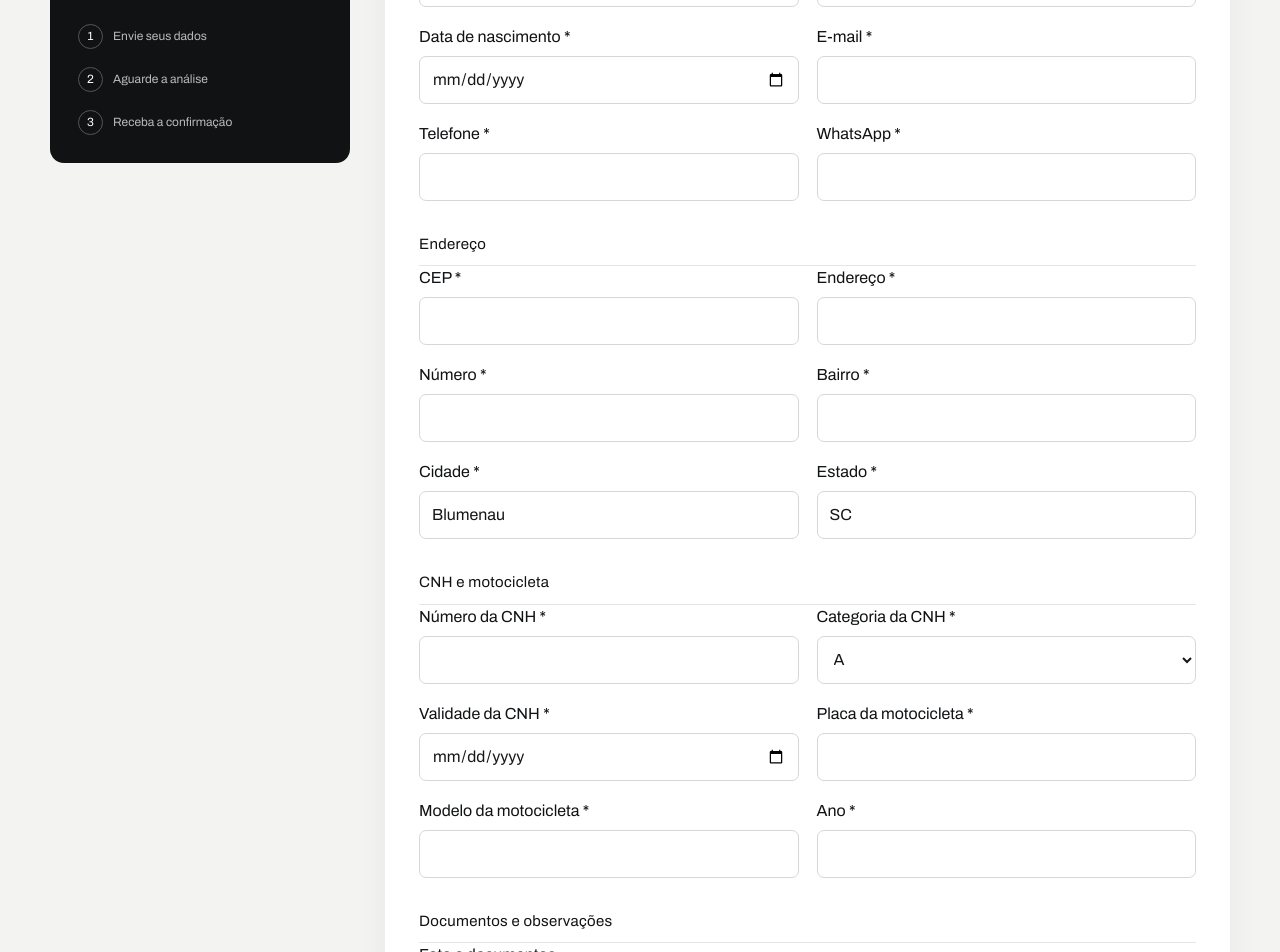
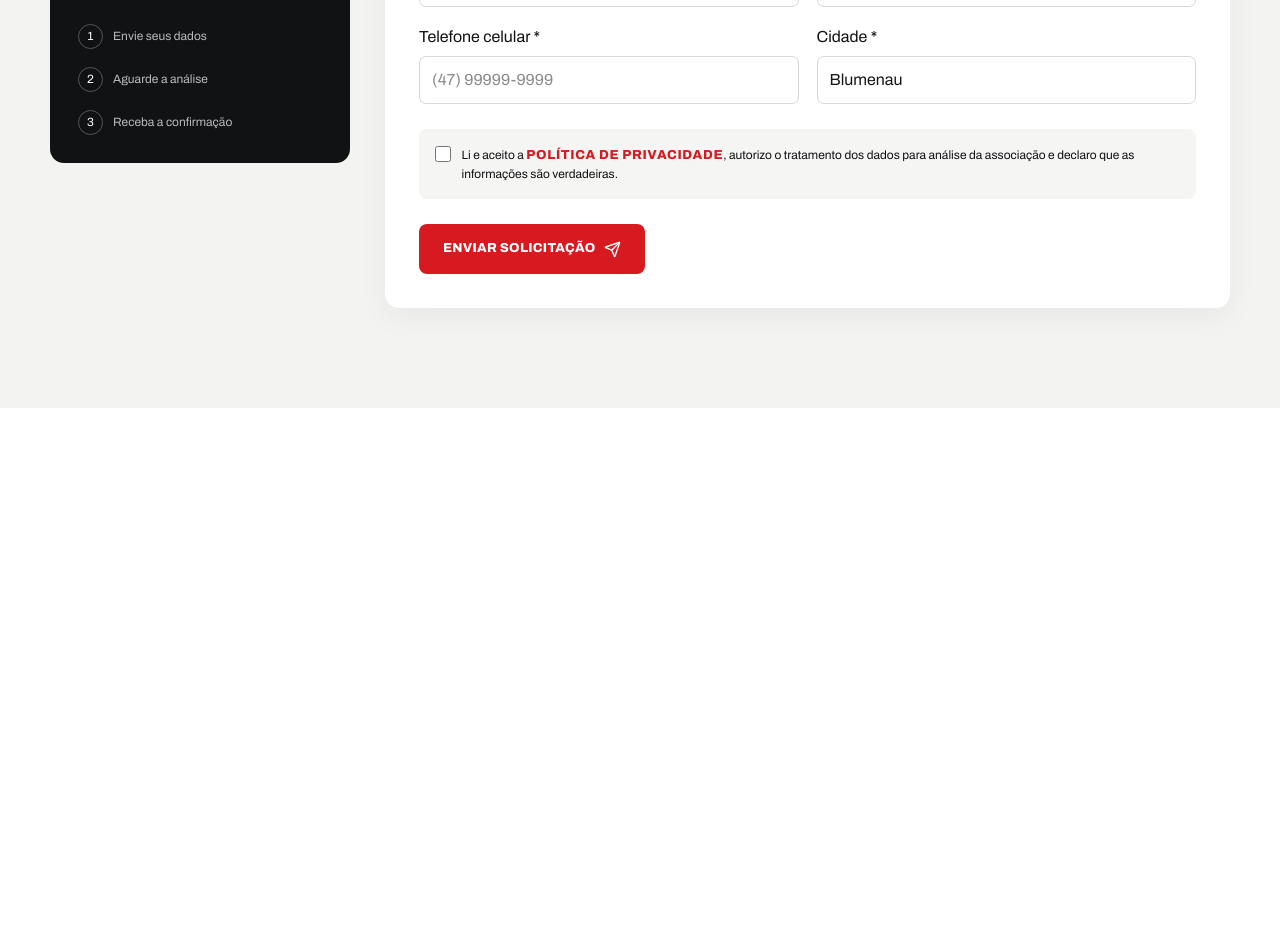
Before and after one commit to clark193/AUMM, a Next.js app: page /associe-se in a window 1280 px wide. Shown: the part 340-1292 px from the top of the page. After the commit the page ends 800 px from the top, so only its background shows below. Built offline with nearby package versions, Linux system fonts and the light colour scheme; no server answers.

Commit message:
feat: simplificar solicitação de associação

```diff
--- a/app/associe-se/ApplicationForm.tsx
+++ b/app/associe-se/ApplicationForm.tsx
@@ -6,14 +6,11 @@ import { useState, type FormEvent } from "react";
 import { firebaseEnabled } from "@/lib/firebase";
 import { submitApplication, type ApplicationPayload } from "@/lib/application";
 
-const initial:ApplicationPayload={fullName:"",cpf:"",birthDate:"",email:"",phone:"",whatsapp:"",cep:"",address:"",number:"",district:"",city:"Blumenau",state:"SC",cnh:"",cnhCategory:"A",cnhExpiry:"",motorcyclePlate:"",motorcycleModel:"",motorcycleYear:"",notes:"",consent:false};
+const initial:ApplicationPayload={fullName:"",email:"",phone:"",city:"Blumenau",consent:false};
 export function ApplicationForm(){const [data,setData]=useState(initial);const [busy,setBusy]=useState(false);const [message,setMessage]=useState<{type:"success"|"error";text:string}|null>(null);const update=(name:keyof ApplicationPayload,value:string|boolean)=>setData(v=>({...v,[name]:value}));
-async function send(e:FormEvent){e.preventDefault();setBusy(true);setMessage(null);try{if(data.cpf.replace(/\D/g,"").length!==11)throw new Error("Informe um CPF com 11 dígitos.");if(!data.consent)throw new Error("É necessário aceitar os termos e a política de privacidade.");if(firebaseEnabled){const id=await submitApplication(data);setMessage({type:"success",text:`Cadastro enviado com sucesso. Protocolo: ${id.slice(0,12).toUpperCase()}.`});setData(initial)}else{setMessage({type:"success",text:"Demonstração validada. Configure o Firebase para gravar o cadastro de forma definitiva."})}}catch(err){setMessage({type:"error",text:err instanceof Error?err.message:"Não foi possível enviar."})}finally{setBusy(false)}}
+async function send(e:FormEvent){e.preventDefault();setBusy(true);setMessage(null);try{if(data.phone.replace(/\D/g,"").length<10)throw new Error("Informe um telefone celular válido.");if(!data.consent)throw new Error("É necessário aceitar os termos e a política de privacidade.");if(firebaseEnabled){const id=await submitApplication(data);setMessage({type:"success",text:`Cadastro enviado com sucesso. Protocolo: ${id.slice(0,12).toUpperCase()}.`});setData(initial)}else{setMessage({type:"success",text:"Demonstração validada. Configure o Firebase para gravar o cadastro de forma definitiva."})}}catch(err){setMessage({type:"error",text:err instanceof Error?err.message:"Não foi possível enviar."})}finally{setBusy(false)}}
 return <main className="form-shell"><div className="container form-wrap"><aside className="form-aside"><Link href="/"><ArrowLeft size={17}/> Voltar ao site</Link><Image src="/logo.png" width={92} height={92} alt="AUMM"/><h2>Junte-se à AUMM</h2><p>Preencha seus dados com atenção. O envio inicia uma análise e não ativa automaticamente a associação.</p><div className="steps"><span><i>1</i> Envie seus dados</span><span><i>2</i> Aguarde a análise</span><span><i>3</i> Receba a confirmação</span></div></aside><form className="application-form" onSubmit={send}><div className="form-heading"><div><h1>Solicitação de associação</h1><p>Campos com * são obrigatórios.</p></div><span className="demo-badge">Ambiente {firebaseEnabled?"conectado":"demonstrativo"}</span></div>
-<FormSection title="Dados pessoais"><Field label="Nome completo *" name="fullName" value={data.fullName} onChange={update} required/><Field label="CPF *" name="cpf" value={data.cpf} onChange={update} required placeholder="000.000.000-00"/><Field label="Data de nascimento *" name="birthDate" type="date" value={data.birthDate} onChange={update} required/><Field label="E-mail *" name="email" type="email" value={data.email} onChange={update} required/><Field label="Telefone *" name="phone" value={data.phone} onChange={update} required/><Field label="WhatsApp *" name="whatsapp" value={data.whatsapp} onChange={update} required/></FormSection>
-<FormSection title="Endereço"><Field label="CEP *" name="cep" value={data.cep} onChange={update} required/><Field label="Endereço *" name="address" value={data.address} onChange={update} required/><Field label="Número *" name="number" value={data.number} onChange={update} required/><Field label="Bairro *" name="district" value={data.district} onChange={update} required/><Field label="Cidade *" name="city" value={data.city} onChange={update} required/><Field label="Estado *" name="state" value={data.state} onChange={update} required maxLength={2}/></FormSection>
-<FormSection title="CNH e motocicleta"><Field label="Número da CNH *" name="cnh" value={data.cnh} onChange={update} required/><label className="field"><span>Categoria da CNH *</span><select value={data.cnhCategory} onChange={e=>update("cnhCategory",e.target.value)}><option>A</option><option>AB</option><option>AC</option><option>AD</option><option>AE</option></select></label><Field label="Validade da CNH *" name="cnhExpiry" type="date" value={data.cnhExpiry} onChange={update} required/><Field label="Placa da motocicleta *" name="motorcyclePlate" value={data.motorcyclePlate} onChange={update} required/><Field label="Modelo da motocicleta *" name="motorcycleModel" value={data.motorcycleModel} onChange={update} required/><Field label="Ano *" name="motorcycleYear" value={data.motorcycleYear} onChange={update} required/></FormSection>
-<div className="form-section"><h2>Documentos e observações</h2><div className="form-grid"><div className="field full"><span>Foto e documentos</span><small>Os documentos serão solicitados pela AUMM durante a análise. O plano gratuito não armazena anexos.</small></div><label className="field full"><span>Observações</span><textarea value={data.notes} onChange={e=>update("notes",e.target.value)} /></label></div></div>
-<label className="consent"><input type="checkbox" checked={data.consent} onChange={e=>update("consent",e.target.checked)}/><span>Li e aceito a <Link className="text-link" href="/privacidade">Política de Privacidade</Link>, autorizo o tratamento dos dados para análise da associação e declaro que as informações são verdadeiras.</span></label>{message&&<div className={`form-message ${message.type}`}>{message.type==="success"&&<CheckCircle2 size={16}/>} {message.text}</div>}<button className="button" disabled={busy}>{busy?"Enviando...":<>Enviar solicitação <Send size={17}/></>}</button></form></div></main>}
+<FormSection title="Seus dados"><Field label="Nome completo *" name="fullName" value={data.fullName} onChange={update} required/><Field label="E-mail *" name="email" type="email" value={data.email} onChange={update} required/><Field label="Telefone celular *" name="phone" type="tel" value={data.phone} onChange={update} required placeholder="(47) 99999-9999"/><Field label="Cidade *" name="city" value={data.city} onChange={update} required/></FormSection>
+<label className="consent"><input type="checkbox" required checked={data.consent} onChange={e=>update("consent",e.target.checked)}/><span>Li e aceito a <Link className="text-link" href="/privacidade">Política de Privacidade</Link>, autorizo o tratamento dos dados para análise da associação e declaro que as informações são verdadeiras.</span></label>{message&&<div className={`form-message ${message.type}`}>{message.type==="success"&&<CheckCircle2 size={16}/>} {message.text}</div>}<button className="button" disabled={busy}>{busy?"Enviando...":<>Enviar solicitação <Send size={17}/></>}</button></form></div></main>}
 function FormSection({title,children}:{title:string;children:React.ReactNode}){return <div className="form-section"><h2>{title}</h2><div className="form-grid">{children}</div></div>}
 function Field({label,name,value,onChange,type="text",...props}:{label:string;name:keyof ApplicationPayload;value:string;onChange:(n:keyof ApplicationPayload,v:string)=>void;type?:string;required?:boolean;placeholder?:string;maxLength?:number}){return <label className="field"><span>{label}</span><input {...props} type={type} value={value} onChange={e=>onChange(name,e.target.value)}/></label>}
--- a/lib/application.ts
+++ b/lib/application.ts
@@ -3,10 +3,11 @@ import { doc, runTransaction, serverTimestamp } from "firebase/firestore";
 import { getFirebaseServices } from "./firebase";
 
 export type ApplicationPayload = {
-  fullName: string; cpf: string; birthDate: string; email: string; phone: string; whatsapp: string;
-  cep: string; address: string; number: string; district: string; city: string; state: string;
-  cnh: string; cnhCategory: string; cnhExpiry: string; motorcyclePlate: string;
-  motorcycleModel: string; motorcycleYear: string; notes?: string; consent: boolean;
+  fullName: string;
+  email: string;
+  phone: string;
+  city: string;
+  consent: boolean;
 };
 
 async function sha256(value: string) {
@@ -19,22 +20,20 @@ export async function submitApplication(payload: ApplicationPayload) {
   const { auth, db } = getFirebaseServices();
   if (!auth.currentUser) await signInAnonymously(auth);
   const applicantUid = auth.currentUser!.uid;
-  const cpf = payload.cpf.replace(/\D/g, "");
   const email = payload.email.trim().toLowerCase();
-  const applicationId = await sha256(`cpf:${cpf}`);
+  const applicationId = await sha256(`email:${email}`);
   const applicationRef = doc(db, "associationApplications", applicationId);
 
   await runTransaction(db, async transaction => {
     const existing = await transaction.get(applicationRef);
-    if (existing.exists()) throw new Error("Já existe uma solicitação para este CPF.");
+    if (existing.exists()) throw new Error("Já existe uma solicitação para este e-mail.");
     transaction.set(applicationRef, {
       ...payload,
       applicationId,
-      cpf,
       email,
       fullName: payload.fullName.trim(),
-      state: payload.state.trim().toUpperCase(),
-      motorcyclePlate: payload.motorcyclePlate.trim().toUpperCase(),
+      phone: payload.phone.trim(),
+      city: payload.city.trim(),
       consent: true,
       consentVersion: "2026-08",
       consentAt: serverTimestamp(),
```
Also changed, not shown: 2 other files (tests, documents, lock files or other folders).
